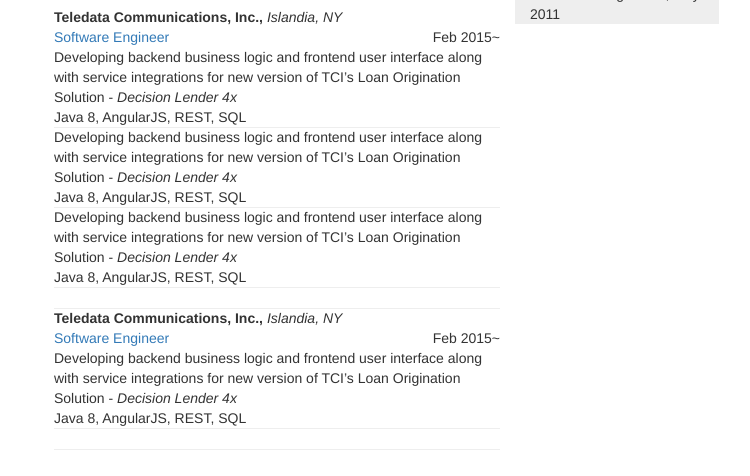
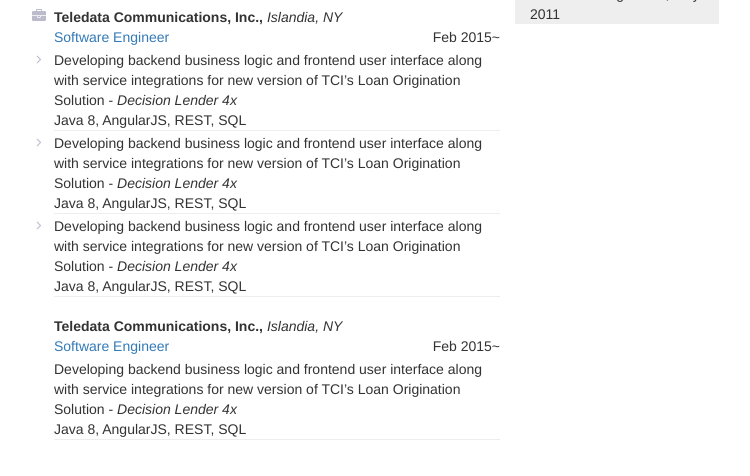
Before and after one commit to nafSadh/nafsadh.github.io, a plain HTML site: page resume/ResumeOne.html in a window 1280 px wide. Shown: the part 186-662 px from the top of the page, without its empty margins (261-1011 px from the left). Drawn offline with nearby package versions, Linux system fonts and the light colour scheme.

Commit message:
some list styling on exp

```diff
--- a/resume/ResumeOne.html
+++ b/resume/ResumeOne.html
@@ -2,24 +2,42 @@
 <head>
 	<title>Resume: Khan 'Sadh' Mostafa</title>
 	<!-- Latest compiled and minified CSS -->
-		<link rel="stylesheet" href="https://maxcdn.bootstrapcdn.com/bootstrap/3.3.6/css/bootstrap.min.css" integrity="sha384-1q8mTJOASx8j1Au+a5WDVnPi2lkFfwwEAa8hDDdjZlpLegxhjVME1fgjWPGmkzs7" crossorigin="anonymous">
+	<link rel="stylesheet"
+				href="https://maxcdn.bootstrapcdn.com/bootstrap/3.3.6/css/bootstrap.min.css"
+				integrity="sha384-1q8mTJOASx8j1Au+a5WDVnPi2lkFfwwEAa8hDDdjZlpLegxhjVME1fgjWPGmkzs7"
+				crossorigin="anonymous">
 	<!-- Optional theme -->
-		<link rel="stylesheet" href="https://maxcdn.bootstrapcdn.com/bootstrap/3.3.6/css/bootstrap-theme.min.css" integrity="sha384-fLW2N01lMqjakBkx3l/M9EahuwpSfeNvV63J5ezn3uZzapT0u7EYsXMjQV+0En5r" crossorigin="anonymous">
+	<link rel="stylesheet"
+				href="https://maxcdn.bootstrapcdn.com/bootstrap/3.3.6/css/bootstrap-theme.min.css"
+				integrity="sha384-fLW2N01lMqjakBkx3l/M9EahuwpSfeNvV63J5ezn3uZzapT0u7EYsXMjQV+0En5r"
+				crossorigin="anonymous">
 	<!-- Latest compiled and minified JavaScript -->
-		<script src="https://maxcdn.bootstrapcdn.com/bootstrap/3.3.6/js/bootstrap.min.js" integrity="sha384-0mSbJDEHialfmuBBQP6A4Qrprq5OVfW37PRR3j5ELqxss1yVqOtnepnHVP9aJ7xS" crossorigin="anonymous"></script>
+	<script src="https://maxcdn.bootstrapcdn.com/bootstrap/3.3.6/js/bootstrap.min.js"
+					integrity="sha384-0mSbJDEHialfmuBBQP6A4Qrprq5OVfW37PRR3j5ELqxss1yVqOtnepnHVP9aJ7xS"
+					crossorigin="anonymous"></script>
 	<!-- font awesome -->
-		<link rel="stylesheet" href="https://maxcdn.bootstrapcdn.com/font-awesome/4.6.1/css/font-awesome.min.css">
+	<link rel="stylesheet"
+				href="https://maxcdn.bootstrapcdn.com/font-awesome/4.6.1/css/font-awesome.min.css">
 	<style>
-			.ns7r .list-group{
+		.ns7r .list-group {
 			box-shadow: unset;
 		}
-			.ns7r .list-group-item{
-				border:none;
-				background-color: transparent;
-				border-bottom: 1px solid #eee;
+
+		.ns7r .list-group-item {
+			border: none;
 			border-radius: 0;
 			padding: 0;
 		}
+		.list-group.bullets{
+		}
+		.list-group-item.bullet{
+			background-color: transparent;
+			border-bottom: 1px solid #eee;
+			margin-top: 3px;
+		}
+		.ash{color:#aaa;  }
+		.silver{color:#bbc;  }
+		.experience:hover .silver{color:#07C; }
 
 	</style>
 </head>
@@ -41,39 +59,53 @@
 			</h2>
 			<ul class="list-group experiences">
 				<li class="list-group-item experience">
-								<strong>Teledata Communications, Inc.,</strong>	<em>Islandia, NY</em>
+					<i class="fa-li fa fa-briefcase silver" aria-hidden="true"></i>
+					<strong>Teledata Communications, Inc.,</strong> <em>Islandia, NY</em>
 					<div class="row">
-									<div class="col-sm-8"><span class="text-primary">Software Engineer</span></div>
+						<div class="col-sm-8">
+							<span class="text-primary">Software Engineer</span>
+						</div>
 						<div class="col-sm-4 text-right"><span>Feb 2015~</span></div>
 					</div>
-								<ul class="list-group">
+					<ul class="list-group bullets">
 						<li class="list-group-item bullet">
-										Developing backend business logic and frontend user interface along with service integrations for
-										new version of TCI&CloseCurlyQuote;s Loan Origination Solution - <em>Decision Lender 4x</em><br/>
+							<i class="fa-li fa fa-angle-right silver" aria-hidden="true"></i>
+							Developing backend business logic and frontend user interface along with service
+							integrations for new version of TCI&CloseCurlyQuote;s Loan Origination Solution -
+							<em>Decision&nbsp;Lender&nbsp;4x</em><br/>
 							Java 8, AngularJS, REST, SQL
 						</li>
 						<li class="list-group-item bullet">
-										Developing backend business logic and frontend user interface along with service integrations for
-										new version of TCI&CloseCurlyQuote;s Loan Origination Solution - <em>Decision Lender 4x</em><br/>
+							<i class="fa-li fa fa-angle-right silver" aria-hidden="true"></i>
+							Developing backend business logic and frontend user interface along with
+							service integrations for
+							new version of TCI&CloseCurlyQuote;s Loan Origination Solution - <em>Decision
+							Lender 4x</em><br/>
 							Java 8, AngularJS, REST, SQL
 						</li>
 						<li class="list-group-item bullet">
-										Developing backend business logic and frontend user interface along with service integrations for
-										new version of TCI&CloseCurlyQuote;s Loan Origination Solution - <em>Decision Lender 4x</em><br/>
+							<i class="fa-li fa fa-angle-right silver" aria-hidden="true"></i>
+							Developing backend business logic and frontend user interface along with
+							service integrations for
+							new version of TCI&CloseCurlyQuote;s Loan Origination Solution - <em>Decision
+							Lender 4x</em><br/>
 							Java 8, AngularJS, REST, SQL
 						</li>
 					</ul>
 				</li>
 				<li class="list-group-item experience">
-								<strong>Teledata Communications, Inc.,</strong>	<em>Islandia, NY</em>
+					<strong>Teledata Communications, Inc.,</strong> <em>Islandia, NY</em>
 					<div class="row">
-									<div class="col-sm-8"><span class="text-primary">Software Engineer</span></div>
+						<div class="col-sm-8"><span class="text-primary">Software Engineer</span>
+						</div>
 						<div class="col-sm-4 text-right"><span>Feb 2015~</span></div>
 					</div>
 					<ul class="list-group">
 						<li class="list-group-item bullet">
-										Developing backend business logic and frontend user interface along with service integrations for
-										new version of TCI&CloseCurlyQuote;s Loan Origination Solution - <em>Decision Lender 4x</em><br/>
+							Developing backend business logic and frontend user interface along with
+							service integrations for
+							new version of TCI&CloseCurlyQuote;s Loan Origination Solution - <em>Decision
+							Lender 4x</em><br/>
 							Java 8, AngularJS, REST, SQL
 						</li>
 					</ul>
@@ -89,10 +121,12 @@
 							<address>190 Mineola Blvd 5L<br>Mineola, NY 11501</address>
 						</li>
 						<li>
-									<abbr title="Phone"><i class="fa-li fa fa-phone"></i></abbr> +1 (631) 703-8451
+							<abbr title="Phone"><i class="fa-li fa fa-phone"></i></abbr> +1 (631)
+							703-8451
 						</li>
 						<li>
-									<abbr title="email"><i class="fa-li fa fa-envelope-o"></i></abbr> <a href="mailto:#">khan@nafsadh.com</a>
+							<abbr title="email"><i class="fa-li fa fa-envelope-o"></i></abbr> <a
+									href="mailto:#">khan@nafsadh.com</a>
 						</li>
 						<li>
 							<abbr title="email"><i class="fa-li fa fa-globe"></i></abbr> <a>http://nafSadh.com</a>
```
Lines whose indentation alone changed are shown as unchanged.
